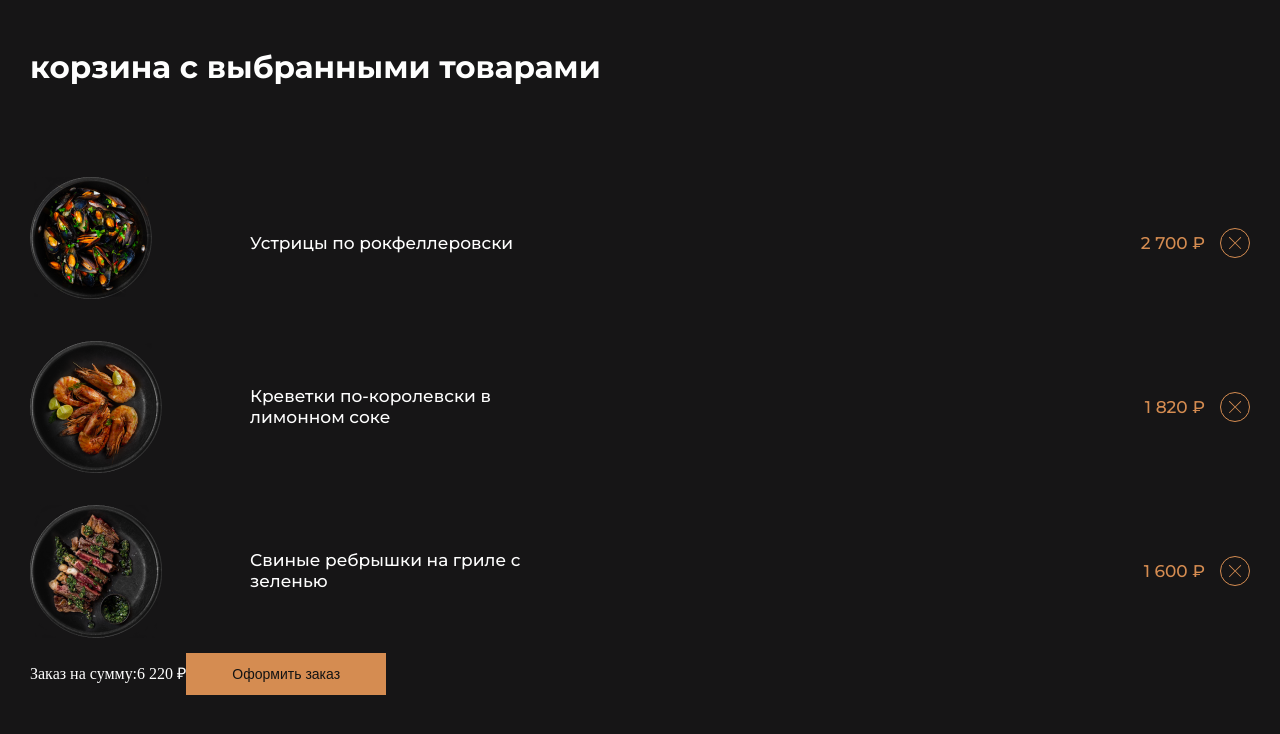
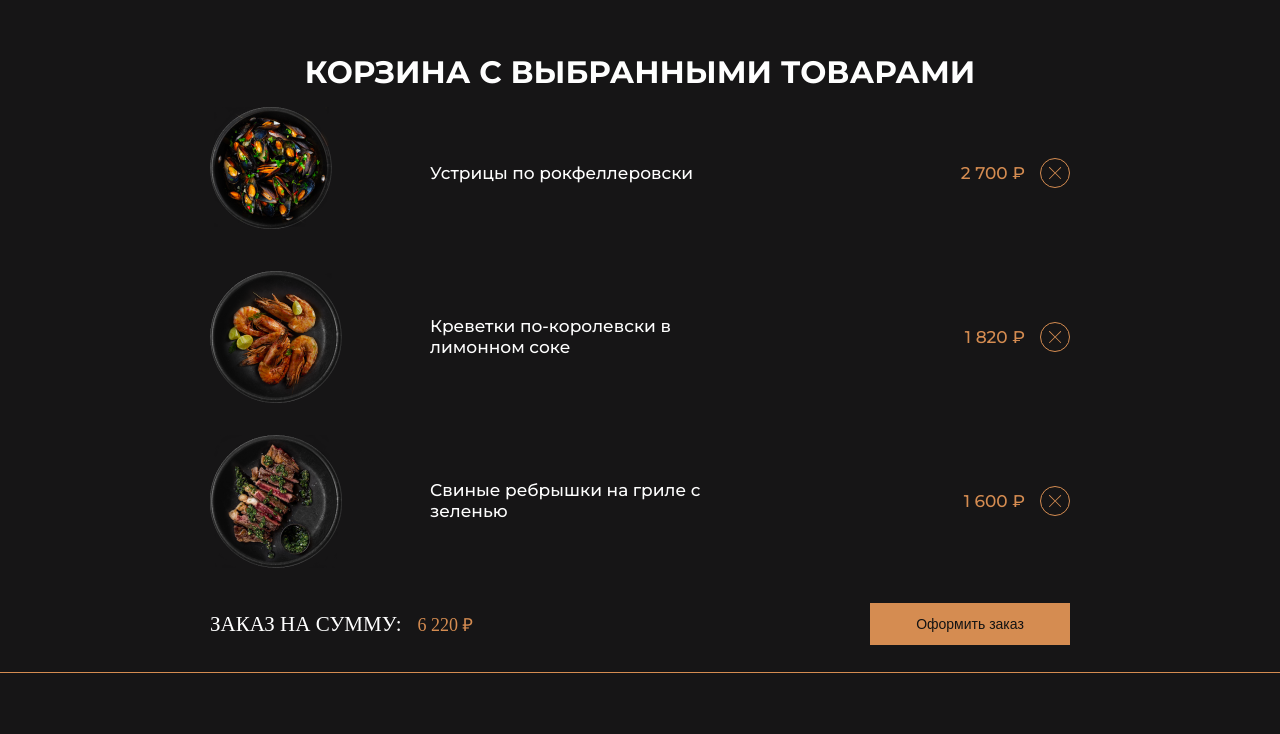
Before and after one commit to julia-popova-s/module-react, a React (Create React App) app: page / in a window 1280 px wide. Shown: the top 734 px of the page. Built offline with nearby package versions, Linux system fonts and the light colour scheme.

Commit message:
interim result 2

```diff
--- a/src/App.js
+++ b/src/App.js
@@ -7,10 +7,10 @@ import ButtonPlaceAnOrder from "./components/ui/ButtonPlaceAnOrder";
 
 function App() {
   return (
-    <div className="products">
+    <div className="basket-list">
       <div className="container">
         <header className="header">
-          <h1 className="header__title">корзина с выбранными товарами</h1>
+          <h2 className="header__title">корзина с выбранными товарами</h2>
         </header>
         <BasketList>
           <CardForBasket
@@ -33,8 +33,8 @@ function App() {
           <div className="footer__block-amount">
             <span className="footer__label">Заказ на сумму:</span>
             <span className="footer__sum">6 220 ₽</span>
-            <ButtonPlaceAnOrder name={"Оформить заказ"} />
           </div>
+          <ButtonPlaceAnOrder name={"Оформить заказ"} />
         </div>
       </div>
     </div>
--- /dev/null
+++ b/src/components/blocks/_basketList.scss
@@ -0,0 +1,47 @@
+.basket-list {
+  color: $white;
+  max-width: 1440px;
+  margin: 0 auto;
+  border-bottom: 1px solid $color-basic;
+
+  .container {
+    max-width: 920px;
+    padding: 0 30px;
+    margin: 0 auto;
+  }
+
+  .header {
+    &__title {
+      @include setFontSize(700, 31px, 38px);
+      text-transform: uppercase;
+      font-family: $font-family;
+      text-align: center;
+      padding-top: 53px;
+    }
+  }
+
+  .footer {
+    display: flex;
+    flex-wrap: wrap;
+    align-items: center;
+    justify-content: space-between;
+    padding-top: 20px;
+    margin-bottom: 27px;
+
+    &__label {
+      font-weight: 400;
+      font-size: 21px;
+      line-height: 26px;
+      text-transform: uppercase;
+      color: #FFFFFF;
+      margin-right: 16px;
+    }
+
+    &__sum {
+      font-weight: 400;
+      font-size: 18px;
+      line-height: 22px;
+      color: #D58C51;
+    }
+  }
+}
--- /dev/null
+++ b/src/components/blocks/_productList.scss
@@ -0,0 +1,25 @@
+.product-list {
+  color: $white;
+  max-width: 1440px;
+  margin: 0 auto;
+
+  .container {
+    max-width: 1360px;
+    padding: 0 30px;
+    margin: 0 auto;
+  }
+
+  .header {
+    display: flex;
+    justify-content: space-between;
+    align-items: center;
+    margin-bottom: 75px;
+    padding-top: 48px;
+    font-family: $font-family;
+
+    &__title {
+      text-transform: uppercase;
+      @include setFontSize(700, 31px, 38px);
+    }
+  }
+}
--- /dev/null
+++ b/src/components/styles/_base.scss
@@ -0,0 +1,10 @@
+@import url('https://fonts.googleapis.com/css2?family=Montserrat:wght@400;500;700&display=swap');
+
+* {
+  box-sizing: border-box;
+}
+
+body {
+  font-family: 'Montserrat', sans-serif;
+  background-color: $color-back;
+}
--- a/src/components/ui/ButtonOrder.styled.js
+++ b/src/components/ui/ButtonOrder.styled.js
@@ -1,5 +1,5 @@
 import styled from "styled-components";
-export const ButtonOrder = styled.span`
+export const ButtonOrder = styled.div`
   .btn-order__item {
     width: 200px;
     height: 42px;
@@ -8,5 +8,4 @@ export const ButtonOrder = styled.span`
     font-size: 14px;
     line-height: 17px;
     color: #131313;
-  }
 `;
--- a/src/index.scss
+++ b/src/index.scss
@@ -4,4 +4,6 @@ code {
 }
 
 @import "./components/styles/variables";
-@import "./components/styles/style";
+@import "./components/styles/base";
+@import "./components/blocks/productList";
+@import "./components/blocks/basketList";
--- a/src/pages/Products.js
+++ b/src/pages/Products.js
@@ -8,7 +8,7 @@ import { products } from "./menuList";
 
 function App() {
   return (
-    <div className="products">
+    <div className="product-list">
       <div className="container">
         <header className="header">
           <h1 className="header__title">наша продукция</h1>
```
